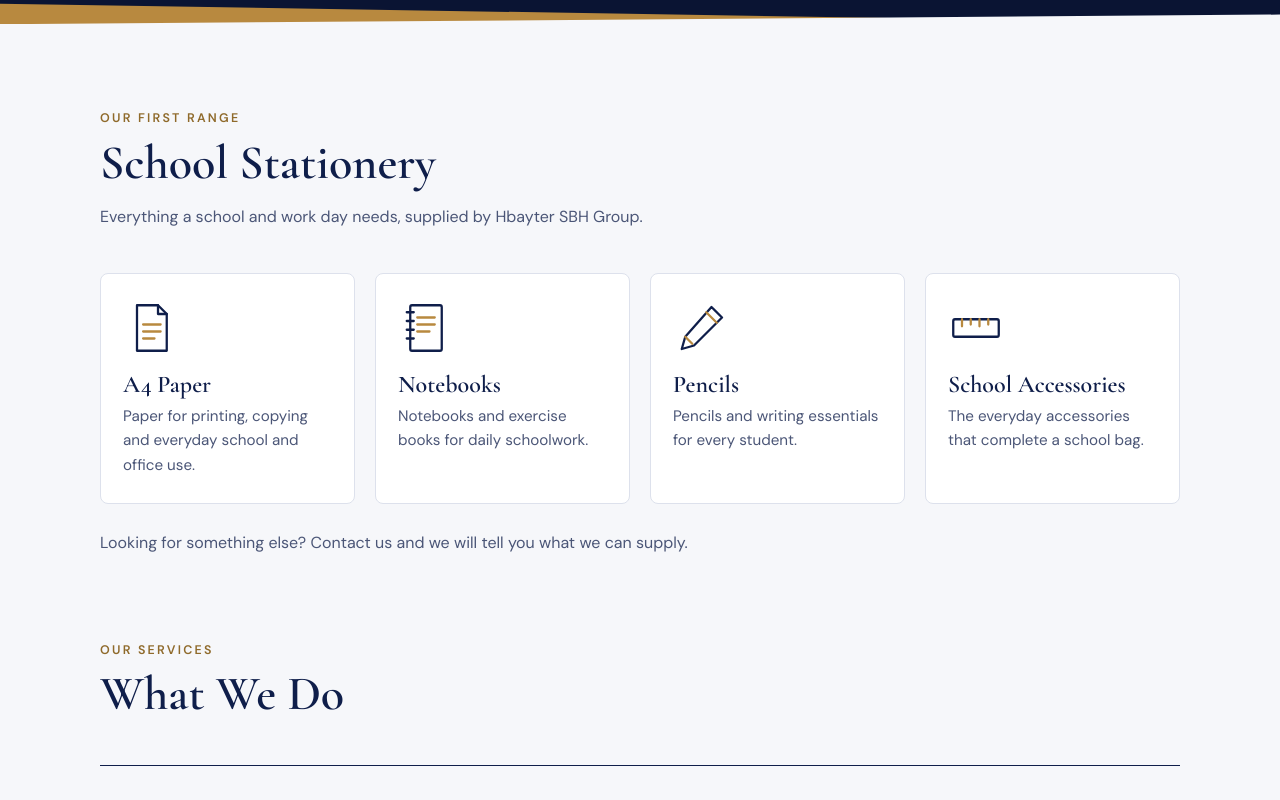
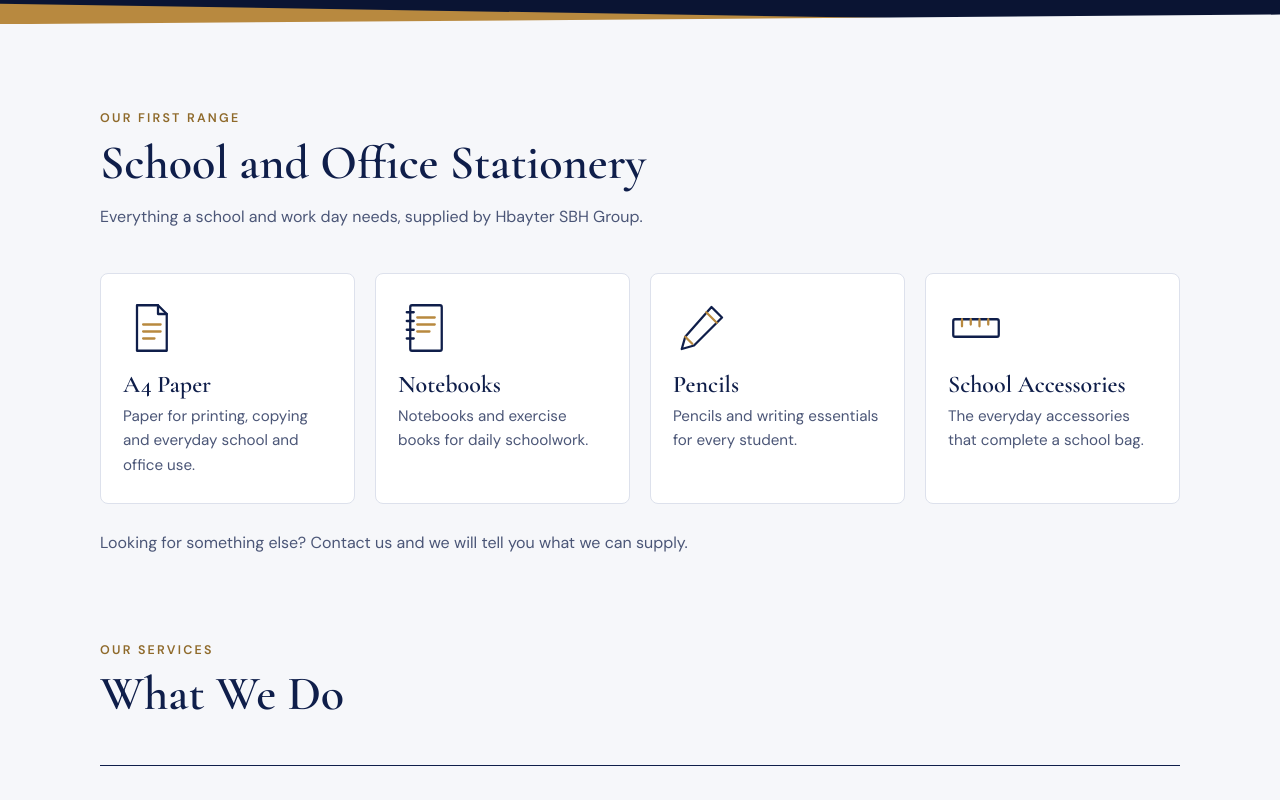
Before and after one commit to sarkishbayter/SBH-GROUP, a plain HTML site: page index.html in a window 1280 px wide. Shown: the part 960-1760 px from the top of the page. Drawn offline with nearby package versions, Linux system fonts and the light colour scheme.

Commit message:
Update index.html

```diff
--- a/index.html
+++ b/index.html
@@ -232,7 +232,7 @@ section{padding-block:80px 0;scroll-margin-top:60px}
   <section id="products">
     <div class="sec-head">
       <span class="eyebrow">Our First Range</span>
-      <h2>School Stationery</h2>
+      <h2>School and Office Stationery</h2>
       <p>Everything a school and work day needs, supplied by Hbayter SBH Group.</p>
     </div>
     <div class="cards">
```
